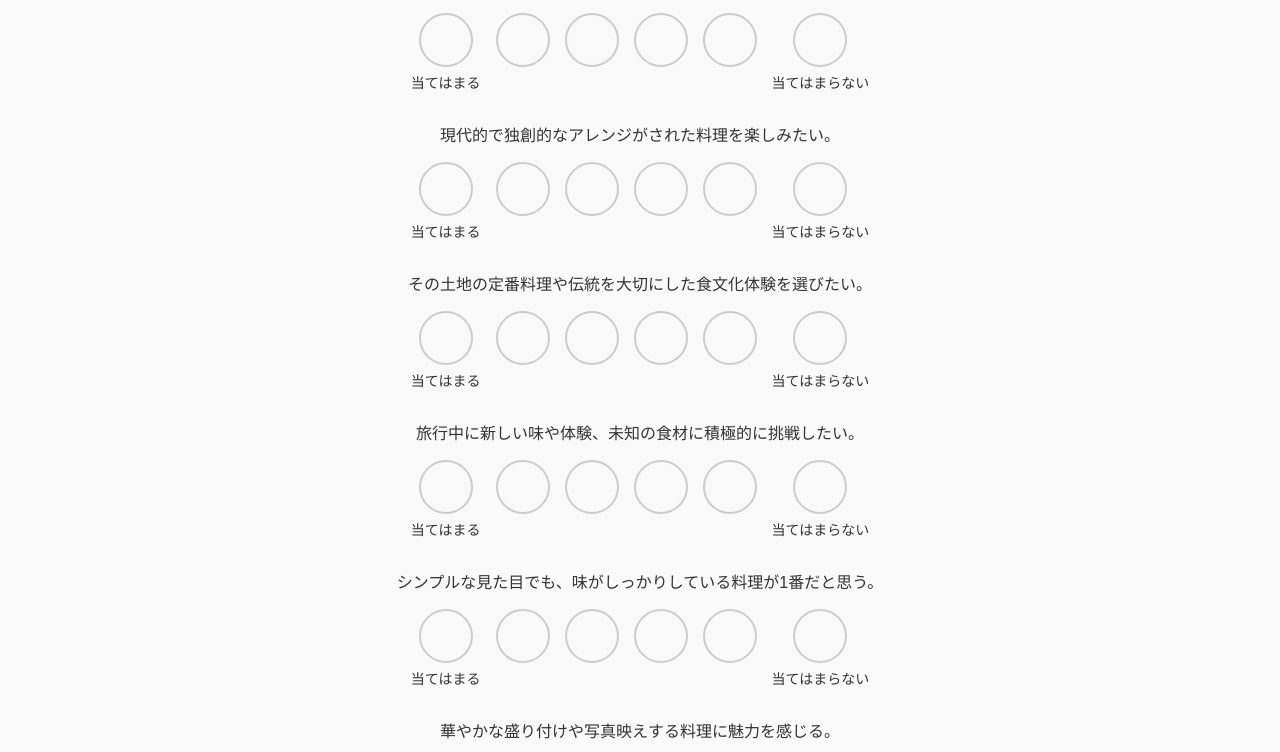
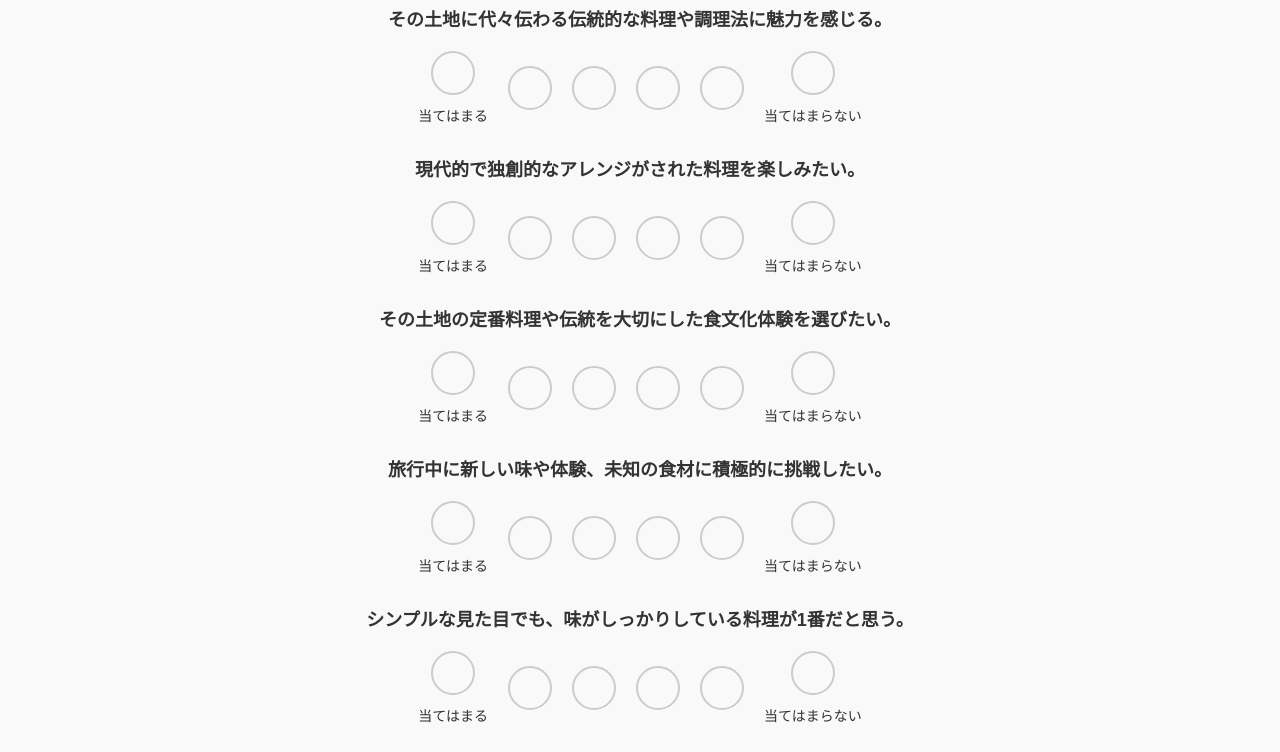
Before and after one commit to mi3ki/gastronomy-diagnosis, a plain HTML site: page quiz.html in a window 1280 px wide. Shown: the part 163-915 px from the top of the page. Drawn offline with Linux system fonts and the light colour scheme.

Commit message:
Update quiz.html

```diff
--- a/quiz.html
+++ b/quiz.html
@@ -16,6 +16,66 @@
             text-align: center;
             margin: 60px 20px 20px;
         }
+        .question {
+            margin-bottom: 30px;
+            text-align: center;
+        }
+        .question p {
+            font-size: 18px;
+            font-weight: bold;
+            margin-bottom: 20px;
+        }
+        .options {
+            display: flex;
+            justify-content: center;
+            align-items: center;
+            gap: 20px;
+        }
+        .option {
+            display: flex;
+            flex-direction: column;
+            align-items: center;
+        }
+        .option input[type="radio"] {
+            display: none;
+        }
+        .option label {
+            width: 40px;
+            height: 40px;
+            border: 2px solid #ccc;
+            border-radius: 50%;
+            display: flex;
+            align-items: center;
+            justify-content: center;
+            font-size: 16px;
+            cursor: pointer;
+            transition: all 0.3s ease;
+        }
+        .option input[type="radio"]:checked + label {
+            background-color: #4CAF50;
+            color: white;
+            border-color: #4CAF50;
+        }
+        .option span {
+            margin-top: 10px;
+            font-size: 14px;
+        }
+        button {
+            display: block;
+            margin: 20px auto;
+            padding: 15px 30px;
+            font-size: 18px;
+            background-color: #4CAF50;
+            color: white;
+            border: none;
+            cursor: pointer;
+            border-radius: 5px;
+        }
+        button:hover {
+            background-color: #45a049;
+        }
+    </style>
+
 
         /* 進捗バーの固定表示 */
         .progress-container {
@@ -34,59 +94,6 @@
             transition: width 0.3s ease-in-out;
         }
 
-        /* 質問スタイル */
-        .question {
-            margin: 30px auto;
-            text-align: center;
-            max-width: 800px;
-        }
-        .options {
-            display: flex;
-            justify-content: center;
-            gap: 15px;
-            flex-wrap: wrap;
-        }
-        .option {
-            display: flex;
-            flex-direction: column;
-            align-items: center;
-        }
-        .option input[type="radio"] {
-            display: none;
-        }
-        .option label {
-            width: 50px;
-            height: 50px;
-            line-height: 50px;
-            text-align: center;
-            border: 2px solid #ccc;
-            border-radius: 50%;
-            cursor: pointer;
-            transition: all 0.3s;
-        }
-        .option input[type="radio"]:checked + label {
-            background-color: #4CAF50;
-            color: white;
-            border-color: #4CAF50;
-        }
-        .option span {
-            margin-top: 5px;
-            font-size: 14px;
-        }
-        button {
-            display: block;
-            margin: 20px auto;
-            padding: 15px 30px;
-            font-size: 18px;
-            background-color: #4CAF50;
-            color: white;
-            border: none;
-            cursor: pointer;
-            border-radius: 5px;
-        }
-        button:hover {
-            background-color: #45a049;
-        }
     </style>
 </head>
 <body>
```
